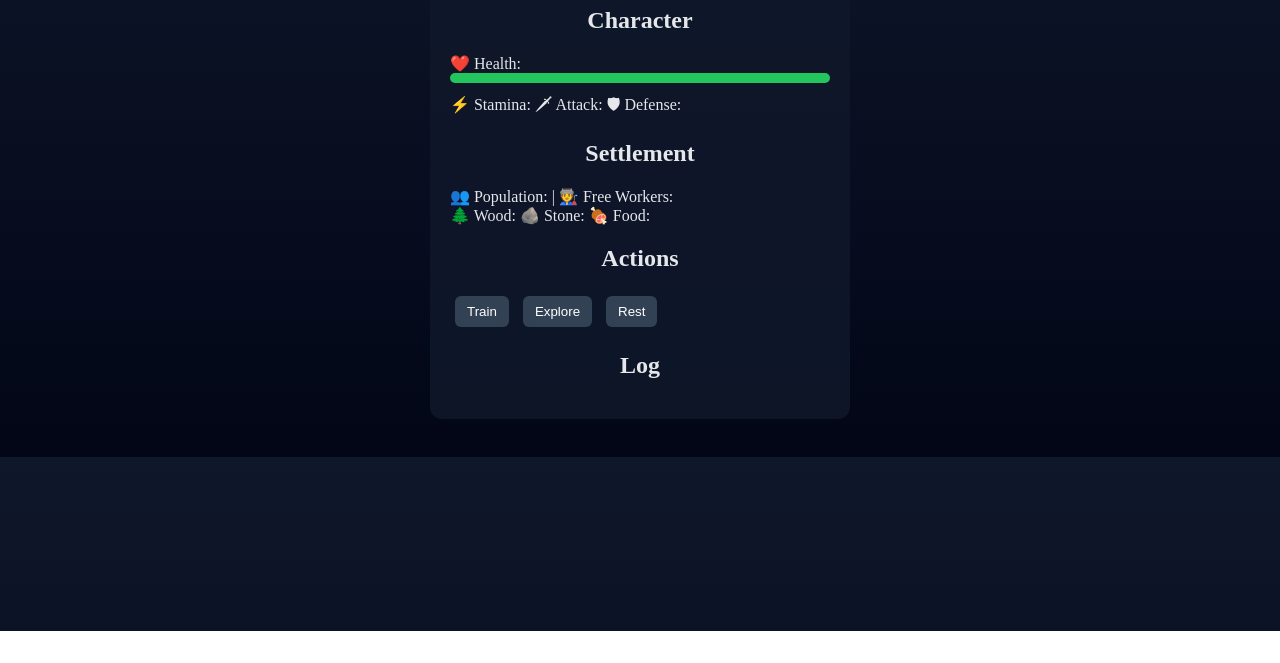
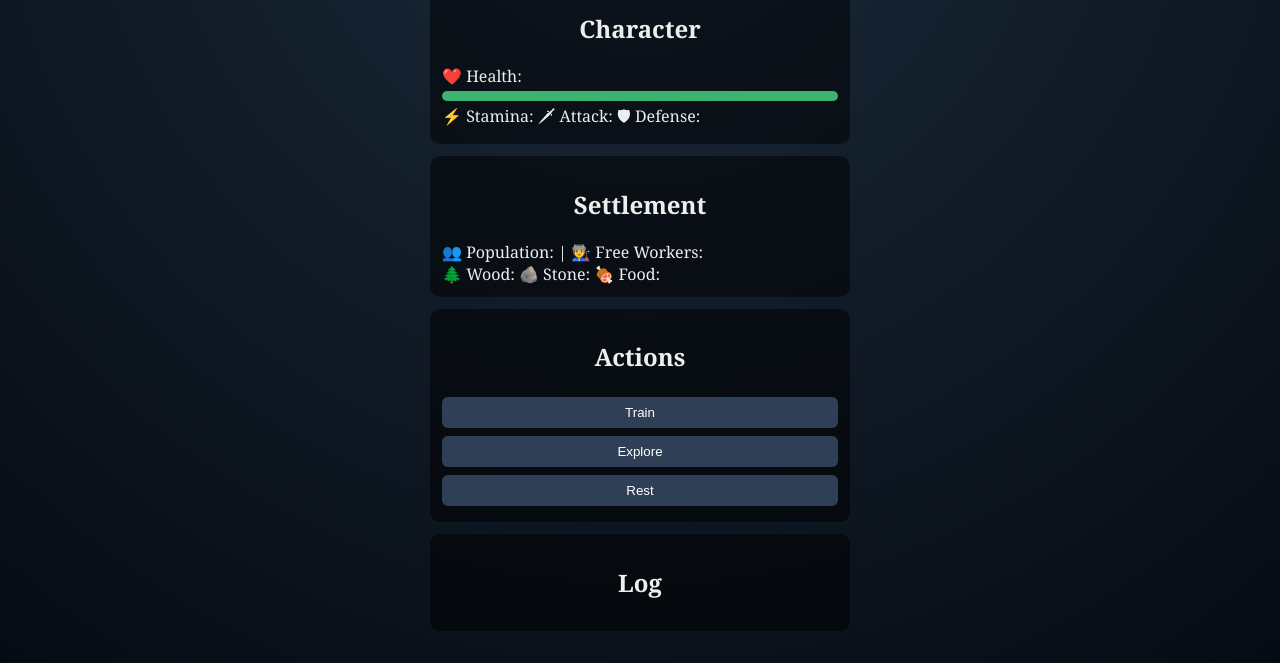
Before and after one commit to molakoster-cmyk/cultures-reborn, a plain HTML site: page index.html in a window 1280 px wide. Shown: the part 169-832 px from the top of the page. Before the commit the page ends 800 px from the top, so only its background shows below. Drawn offline with Linux system fonts and the light colour scheme.

Commit message:
Refactor CSS styles for improved design
Updated styles for body, buttons, and health bars with new gradients and layout adjustments.

```diff
--- a/style.css
+++ b/style.css
@@ -1,60 +1,60 @@
 body {
-  background: linear-gradient(180deg, #0f172a, #020617);
-  color: #e5e7eb;
-  font-family: serif;
-  display: flex;
-  justify-content: center;
-  padding: 30px;
+  margin: 0;
+  font-family: Georgia, serif;
+  background: radial-gradient(circle at top, #1b2a3a, #060b13);
+  color: #eee;
 }
 
 #game {
-  width: 380px;
-  background: rgba(15, 23, 42, 0.9);
+  max-width: 420px;
+  margin: auto;
   padding: 20px;
-  border-radius: 12px;
 }
 
 h1, h2 {
   text-align: center;
 }
 
+.panel {
+  background: rgba(0,0,0,0.5);
+  padding: 12px;
+  margin-bottom: 12px;
+  border-radius: 10px;
+}
+
 button {
-  background: #334155;
+  width: 100%;
+  padding: 8px;
+  margin: 4px 0;
+  background: #2f3f55;
   color: white;
   border: none;
-  padding: 8px 12px;
-  margin: 5px;
   border-radius: 6px;
-  cursor: pointer;
 }
 
 button:hover {
-  background: #475569;
+  background: #415a77;
 }
 
 .bar {
-  background: #1e293b;
+  background: #333;
   height: 10px;
   border-radius: 5px;
   overflow: hidden;
-  margin-bottom: 10px;
+  margin: 4px 0;
 }
 
-#healthBar, #enemyHealthBar {
+.bar div {
   height: 100%;
-  background: #22c55e;
+  background: #3cb371;
   width: 100%;
 }
 
-#enemyHealthBar {
-  background: #ef4444;
-}
-
-.hidden {
-  display: none;
+.bar.red div {
+  background: #c0392b;
 }
 
 #log {
-  margin-top: 15px;
   font-size: 14px;
+  line-height: 1.4;
 }
```
